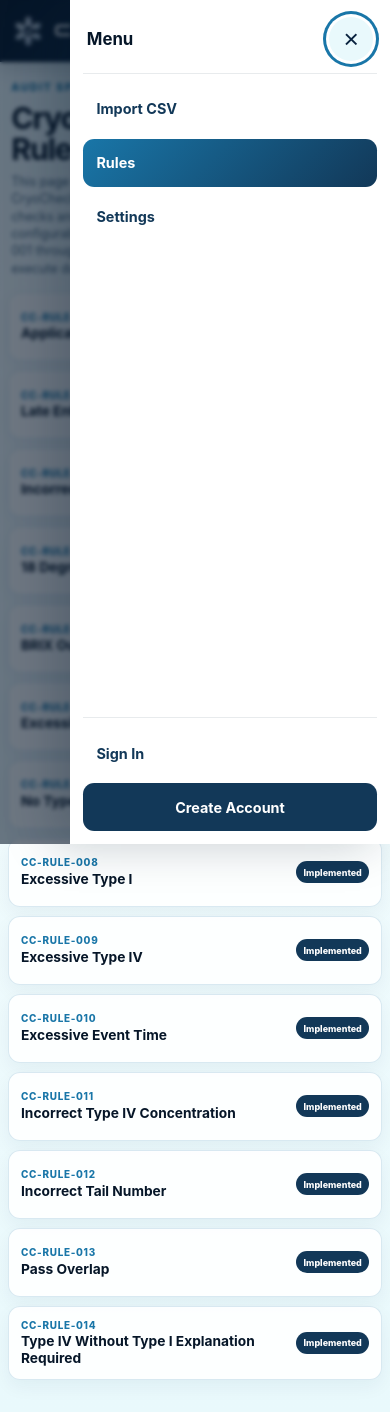
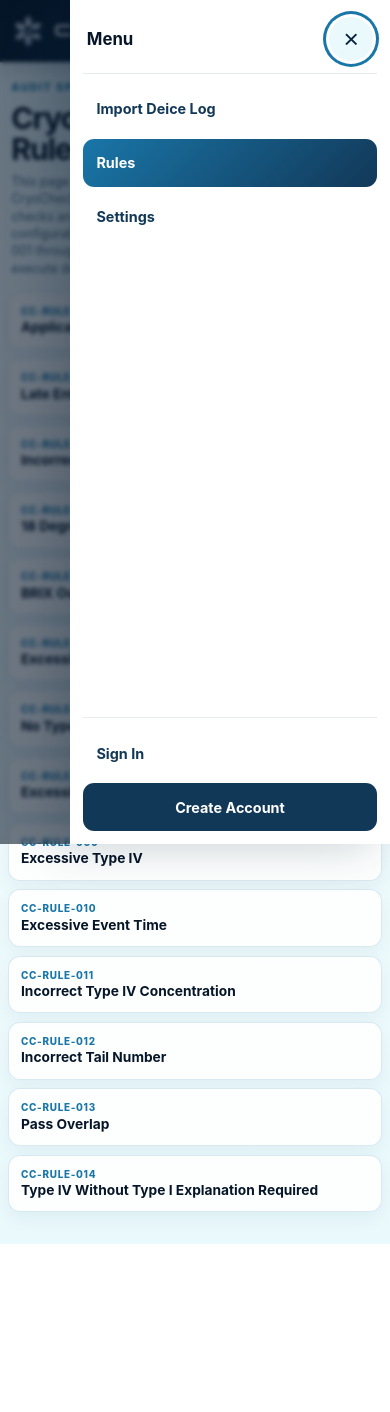
Before and after one commit to KKnFinite/CryoCheck, a Flask app: page /rules in a window 390 px wide, after a click that opens the changed part. After the commit the page ends 1244 px from the top, so only its background shows below. Run offline with Flask 3, Linux system fonts and the light colour scheme; parts of the project's set-up code (start-up, migrations or seed data) failed here and were passed over; some libraries are stand-ins or nearby versions.

Commit message:
Polish CryoCheck rules and mobile import

```diff
--- a/app/static/css/app.css
+++ b/app/static/css/app.css
@@ -2005,19 +1967,13 @@ h1 {
     text-align: left;
   }
 
-  .rules-page__heading,
-  .rule-card__header {
+  .rules-page__heading {
     grid-template-columns: 1fr;
     gap: 1.25rem;
   }
 
   .rule-count {
     justify-self: start;
-  }
-
-  .rule-card__status {
-    justify-self: start;
-    white-space: normal;
   }
 
   .settings-heading,
@@ -3033,11 +3032,7 @@ h1 {
   }
 
   .mobile-rule > summary {
-    display: grid;
-    grid-template-columns: minmax(0, 1fr) auto;
-    gap: 0.6rem;
-    align-items: center;
-    min-height: 4.2rem;
+    display: block;
     padding: 0.75rem;
     cursor: pointer;
     list-style: none;
@@ -3064,17 +3059,6 @@ h1 {
     color: var(--color-navy-950);
     font-size: 0.86rem;
     line-height: 1.25;
-  }
-
-  .mobile-rule__status {
-    max-width: 5.5rem;
-    padding: 0.35rem 0.45rem;
-    border-radius: 999px;
-    color: var(--color-white);
-    background: var(--color-navy-800);
-    font-size: 0.56rem;
-    font-weight: 800;
-    text-align: center;
   }
 
   .mobile-rule[open] > summary {
--- a/app/static/js/mobile-shell.js
+++ b/app/static/js/mobile-shell.js
@@ -279,14 +279,7 @@
           normalizedText(card.querySelector(".rule-card__identity h2")),
         ),
       );
-      summary.append(
-        identity,
-        createElement(
-          "span",
-          "mobile-rule__status",
-          normalizedText(card.querySelector(".rule-card__status")),
-        ),
-      );
+      summary.append(identity);
 
       const body = createElement("div", "mobile-rule__body");
       body.append(
--- a/app/templates/base.html
+++ b/app/templates/base.html
@@ -42,10 +42,10 @@
     >
     <link
       rel="stylesheet"
-      href="{{ url_for('static', filename='css/app.css', v='mobile-import-polish-1') }}"
+      href="{{ url_for('static', filename='css/app.css', v='mobile-import-fit-1') }}"
     >
   </head>
-  <body>
+  <body{% block body_attributes %}{% endblock %}>
     <a class="skip-link" href="#main-content">Skip to main content</a>
 
     <div class="site-shell">
@@ -150,7 +150,7 @@
             class="mobile-menu__link{% if active_page == 'import' %} mobile-menu__link--active{% endif %}"
             href="{{ url_for('main.index') }}"
             {% if active_page == "import" %}aria-current="page"{% endif %}
-          >Import CSV</a>
+          >Import Deice Log</a>
           <a
             class="mobile-menu__link{% if active_page == 'rules' %} mobile-menu__link--active{% endif %}"
             href="{{ url_for('main.rules') }}"
@@ -242,7 +242,7 @@
       </div>
     </section>
     <script
-      src="{{ url_for('static', filename='js/mobile-shell.js', v='mobile-export-row-1') }}"
+      src="{{ url_for('static', filename='js/mobile-shell.js', v='rules-status-polish-1') }}"
       defer
     ></script>
     <script
--- a/app/templates/index.html
+++ b/app/templates/index.html
@@ -1,6 +1,8 @@
 {% extends "base.html" %}
 
 {% block title %}CryoCheck | Deice Log Validation{% endblock %}
+
+{% block body_attributes %} class="mobile-import-page"{% endblock %}
 
 {% block main_class %} site-main--import{% endblock %}
 
--- a/app/templates/rules.html
+++ b/app/templates/rules.html
@@ -30,10 +30,6 @@
                 <h2 id="rule-{{ loop.index }}-title">{{ rule.name }}</h2>
                 <p class="rule-card__description">{{ rule.description }}</p>
               </div>
-              <p class="rule-card__status{% if rule.is_implemented %} rule-card__status--implemented{% endif %}">
-                <span aria-hidden="true"></span>
-                {{ rule.implementation_status }}
-              </p>
             </header>
 
             <div class="rule-card__body">
```
Also changed, not shown: other parts of app/static/css/app.css (+43 -38 lines), tests/test_mobile_pwa.py (+37 -1 lines), tests/test_rules.py (+2 -1 lines).
